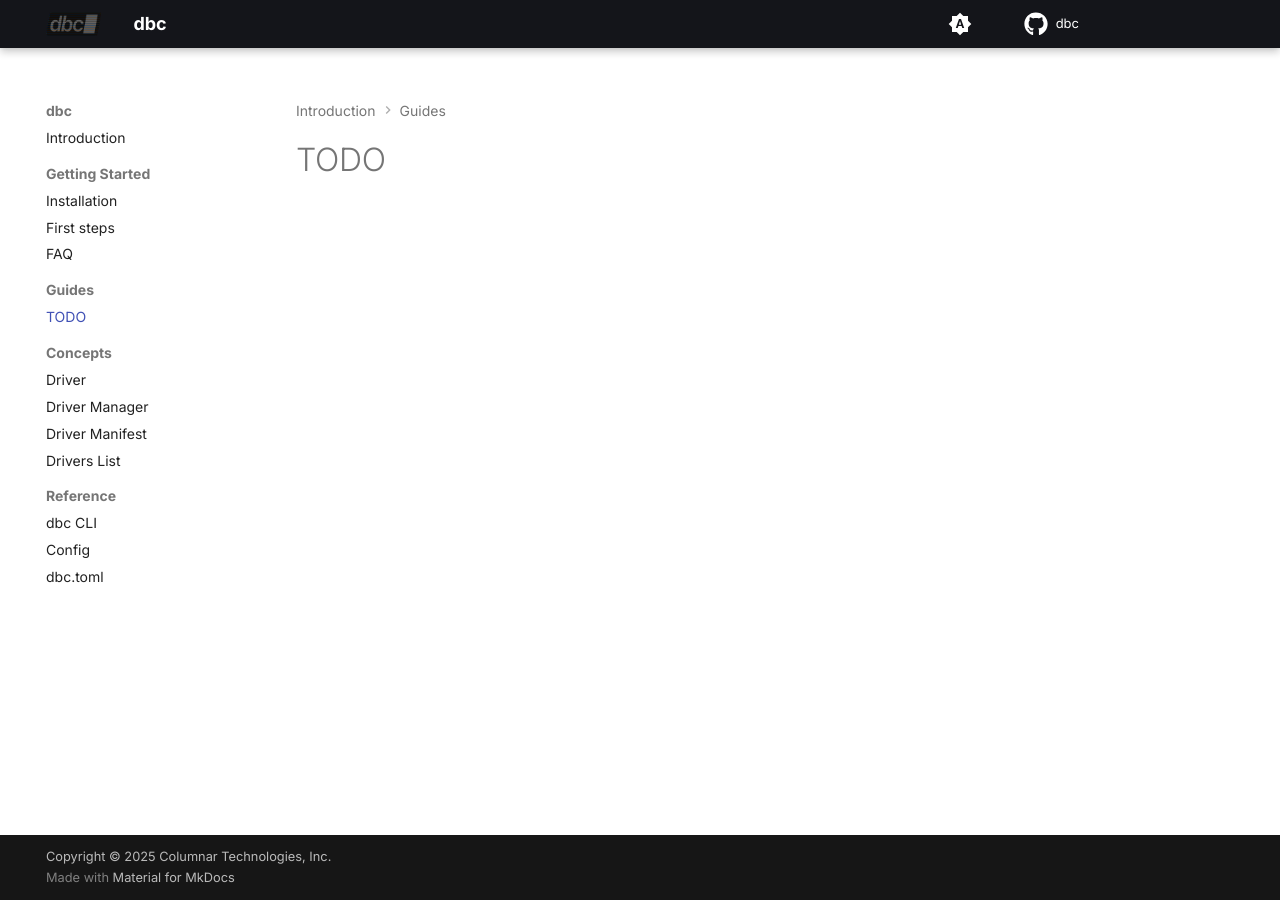
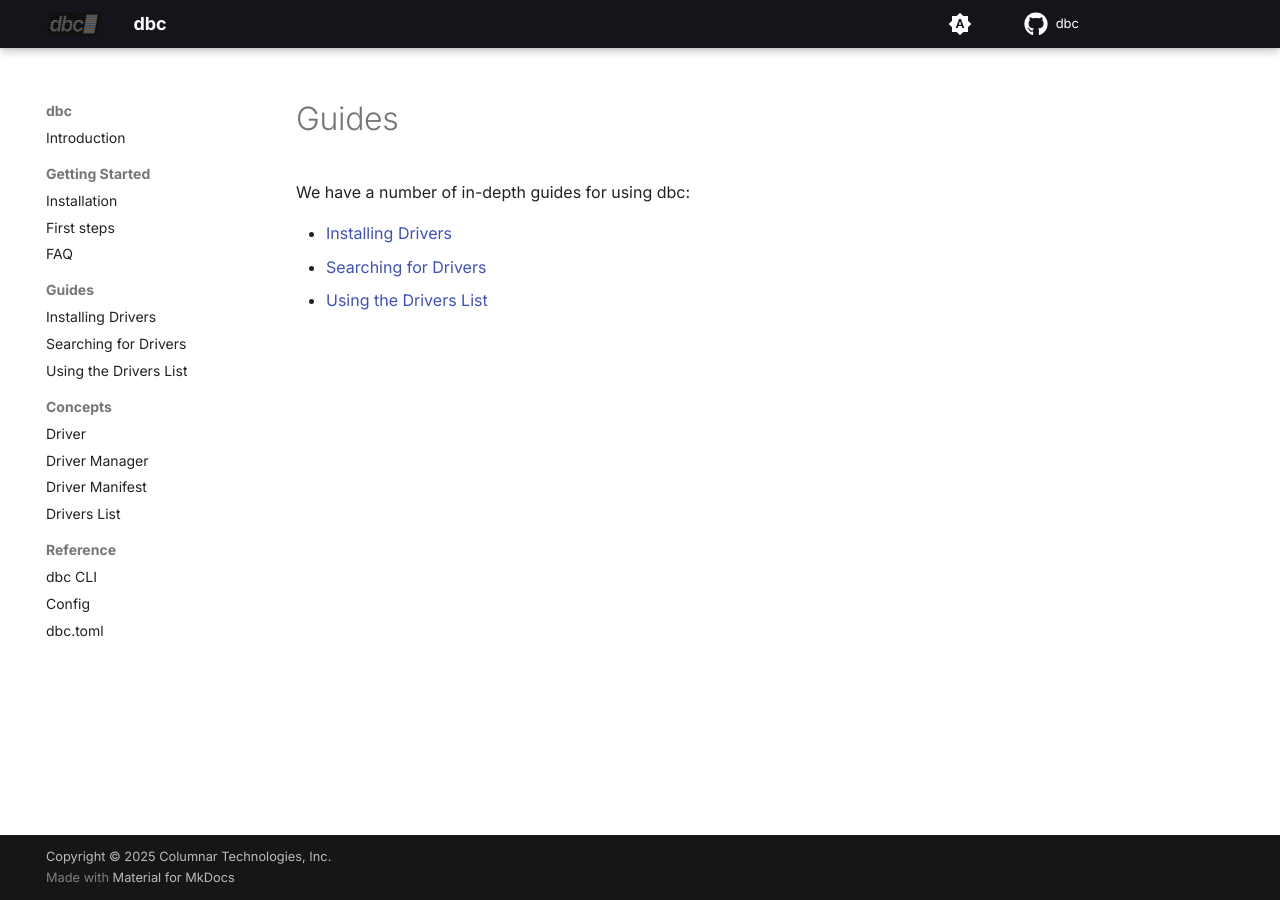
Before and after one commit to columnar-tech/dbc, an MkDocs documentation site: the page built from docs/guides/index.md, in a window 1280 px wide. Built offline with MkDocs 1.6.1 and Material for MkDocs 9.7.7, drawn with Linux system fonts in a browser that asks for light colours; plug-ins that fetch from the network failed and are left out; comment, search, counter and statistics services are not loaded.

Commit message:
Start setting up guides

```diff
--- a/docs/guides/index.md
+++ b/docs/guides/index.md
@@ -1 +1,7 @@
-# TODO
+# Guides
+
+We have a number of in-depth guides for using dbc:
+
+- [Installing Drivers](installing.md)
+- [Searching for Drivers](searching.md)
+- [Using the Drivers List](drivers_list.md)
--- a/mkdocs.yml
+++ b/mkdocs.yml
@@ -26,7 +26,9 @@ nav:
       - First steps: getting_started/first_steps.md
       - FAQ: getting_started/faq.md
   - Guides:
-      - guides/index.md
+      - guides/installing.md
+      - guides/searching.md
+      - guides/drivers_list.md
   - Concepts:
       - Driver: concepts/driver.md
       - Driver Manager: concepts/driver_manager.md
```
Also changed, not shown: docs/guides/drivers_list.md (added, +3 -0 lines), docs/guides/installing.md (added, +3 -0 lines), docs/guides/searching.md (added, +3 -0 lines).
